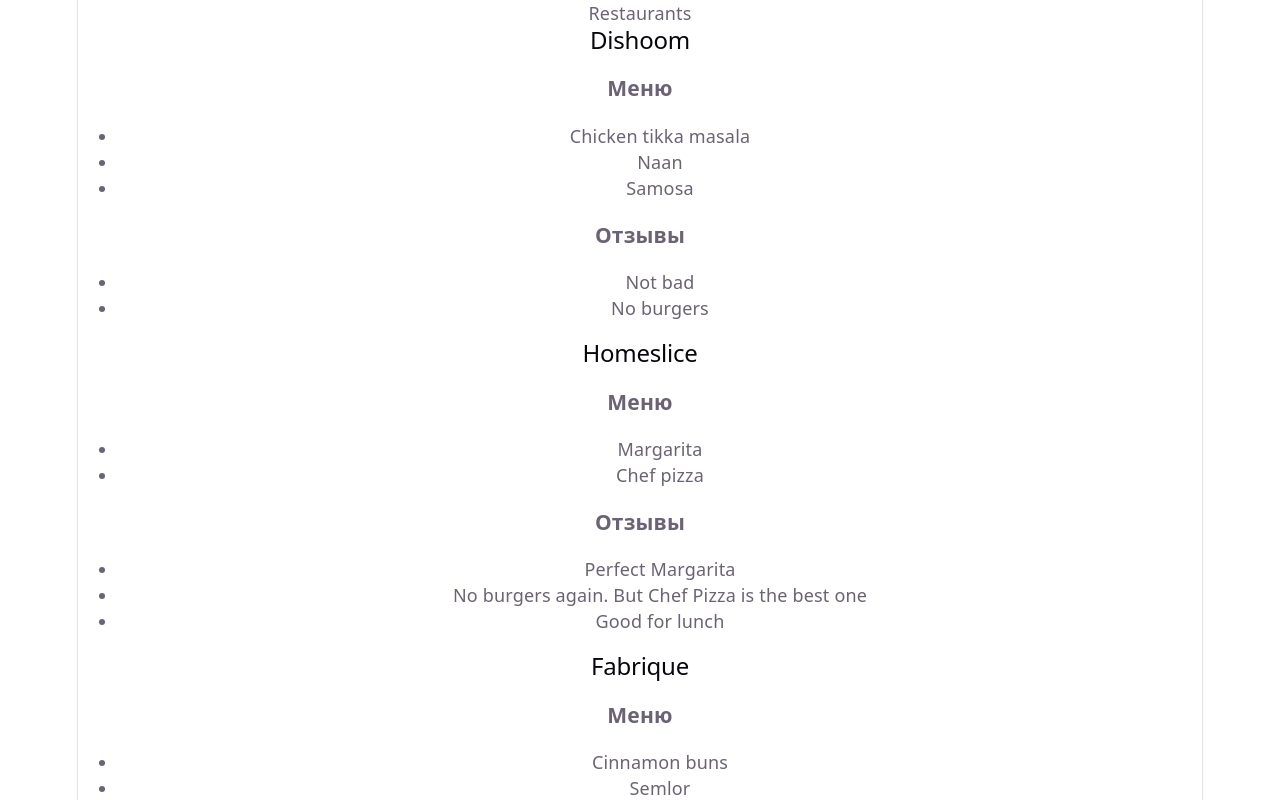
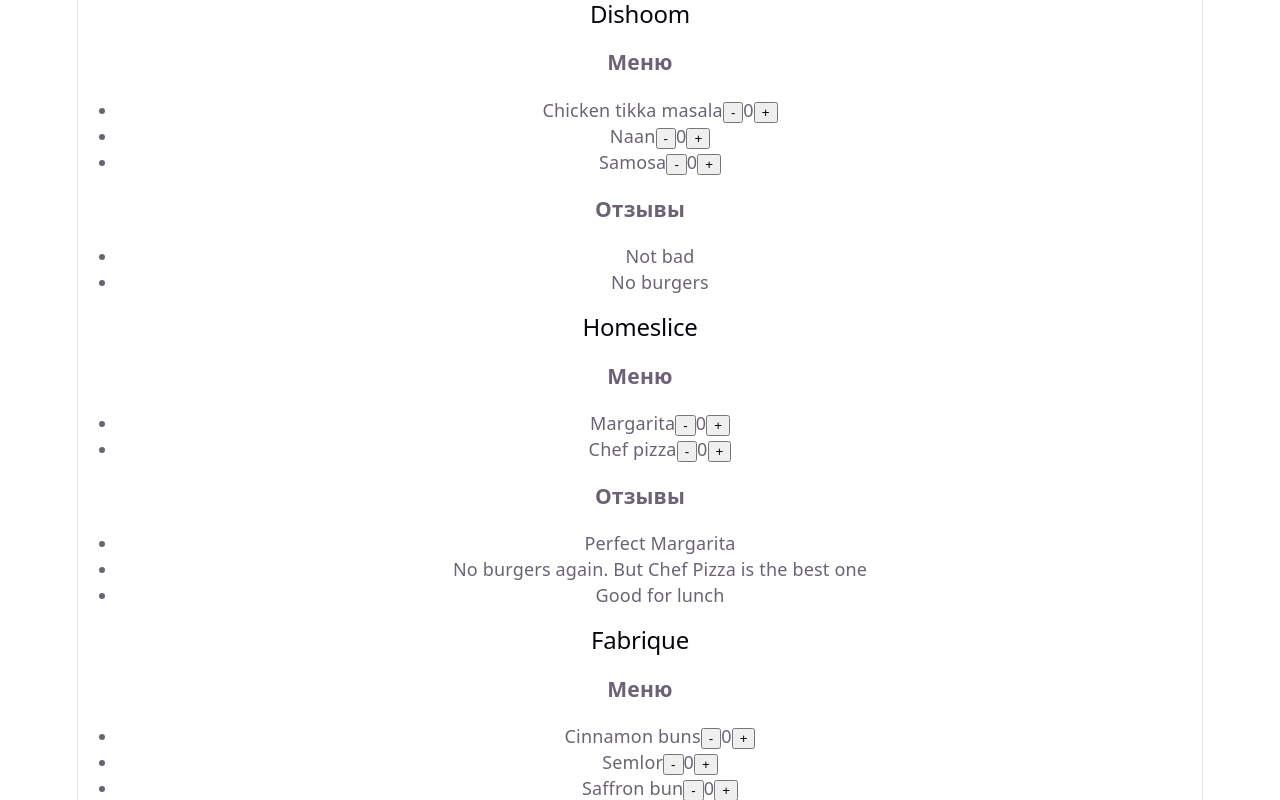
Before and after one commit to Kate1jkee/react-project, a React (Vite) app: page / in a window 1280 px wide. Shown: the top 800 px of the page. Built offline with nearby package versions, Linux system fonts and the light colour scheme.

Commit message:
Добавление Layout, добавление счетчика с помощью useState

```diff
--- a/src/App.jsx
+++ b/src/App.jsx
@@ -1,14 +1,10 @@
-import Header from './components/header/component';
-import Footer from './components/footer/component';
 import Restaurants from './components/restaurants/component';
 import { restaurants } from "../materials/mock";
 
 const App = () => {
    return (
     <div>
-      <Header>Restaurants</Header>
       <Restaurants restaurants={restaurants}/>
-      <Footer>Contacts</Footer>
       </div>
    );
   };
--- a/src/components/dish/component.jsx
+++ b/src/components/dish/component.jsx
@@ -1,7 +1,28 @@
+import { useState } from "react";
+
 const Dish = ({dish}) => {
+
+const [count, setCount] = useState(0);
+
+const increment = () => {
+  if (count < 5) {
+    setCount(count + 1);
+  }
+};
+
+const decrement = () => {
+  if (count > 0) {
+    setCount(count - 1);
+  }
+};
+
     return (
-      <div>{dish.name}</div>
-    )
-}
+      <div>{dish.name}
+        <button onClick={decrement}>-</button>
+        {count}
+        <button onClick={increment}>+</button>
+      </div>
+    );
+};
 
 export default Dish
--- /dev/null
+++ b/src/components/layout/component.jsx
@@ -0,0 +1,14 @@
+import Header from '../header/component';
+import Footer from '../footer/component';
+
+const Layout = ({ children }) => {
+    return (
+        <div>
+        <Header/>
+        <div>{children}</div>
+        <Footer/>
+        </div>
+    );
+};
+
+export default Layout
--- a/src/components/restaurant/component.jsx
+++ b/src/components/restaurant/component.jsx
@@ -2,11 +2,17 @@
 import Reviews from '../reviews/component';
 
 const Restaurant = ({restaurant}) => {
+if (!restaurant) {
+    return <div>No restaurant</div>
+}
+
+const {name, menu, reviews} = restaurant
+
     return (
         <div>
-            <h2>{restaurant.name}</h2>
-            <Menu menu={restaurant.menu} />
-            <Reviews reviews={restaurant.reviews} />
+            <h2>{name}</h2>
+            {!!menu?.length && <Menu menu={menu} />}
+            {!!reviews?.length && <Reviews reviews={reviews} />}
          </div>
     )
 }
--- a/src/main.jsx
+++ b/src/main.jsx
@@ -2,10 +2,13 @@
 import { createRoot } from 'react-dom/client'
 import './index.css'
 import App from './App'
+import Layout from './components/layout/component'
 
 const root = createRoot (document.getElementById('root'));
 root.render(
-      <StrictMode>
-    <App />
-  </StrictMode>
+ <StrictMode>
+  <Layout>
+   <App />
+  </Layout>
+ </StrictMode>
 );
```
Also changed, not shown: 2 other files (tests, documents, lock files or other folders).
